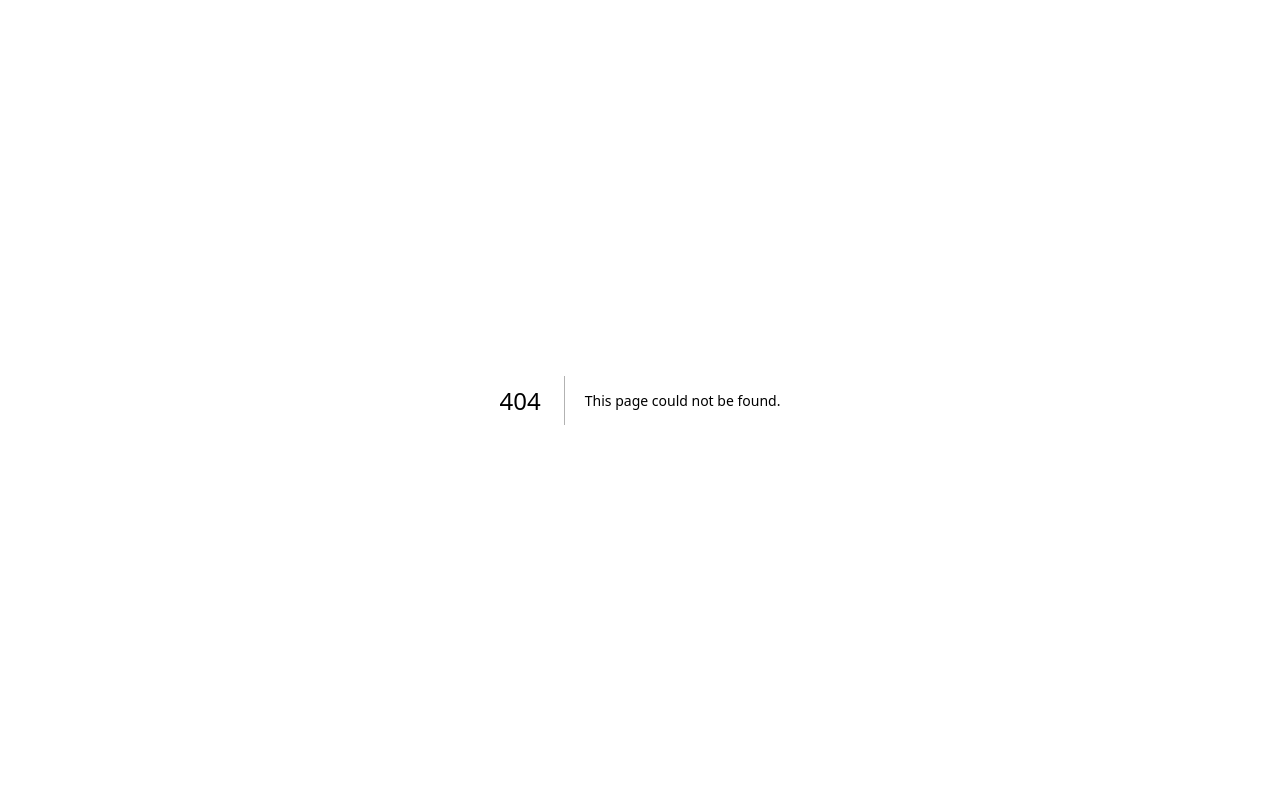
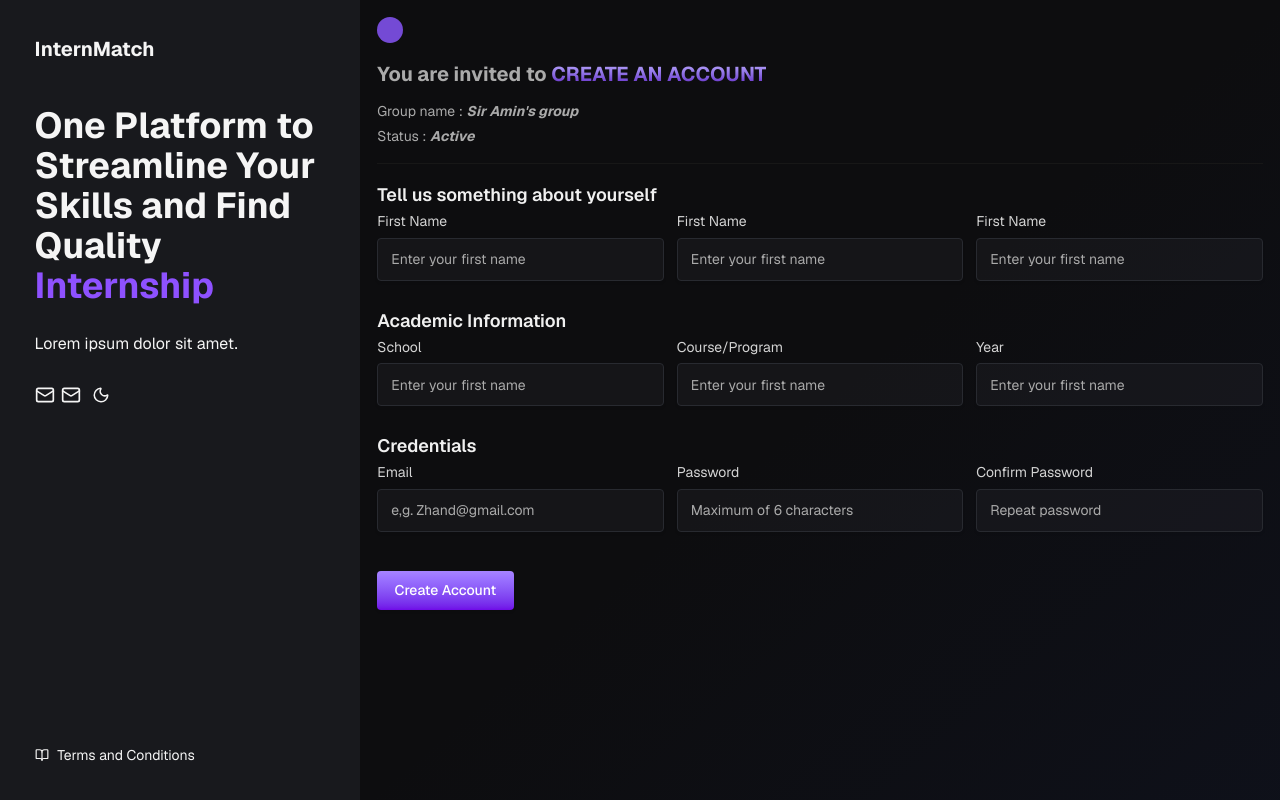
Before and after one commit to rara-wosho/capstone-internmatch, a Next.js app: page /invite/1 in a window 1280 px wide. Before the commit this address had no page. Built offline with nearby package versions, Linux system fonts and the light colour scheme.

Commit message:
added invite page

```diff
--- a/src/app/globals.css
+++ b/src/app/globals.css
@@ -70,7 +70,8 @@
 } */
 
 .dark {
-    --background: rgb(11, 11, 11);
+    /* original is 11 11 11 */
+    --background: rgb(13, 13, 15);
     --foreground: oklch(0.9551 0 0);
     --card: rgb(24, 25, 29);
     --card-foreground: oklch(0.9551 0 0);
--- /dev/null
+++ b/src/app/invite/[groupId]/page.jsx
@@ -0,0 +1,131 @@
+import { ThemeToggler } from "@/components/theme-toggler";
+import FormLabel from "@/components/ui/FormLabel";
+import { Input } from "@/components/ui/input";
+import PrimaryGradientText from "@/components/ui/PrimaryGradientText";
+import SubmitButton from "@/components/ui/SubmitButton";
+import { BookOpen, Mail } from "lucide-react";
+import Link from "next/link";
+
+export default async function Page({ params }) {
+    const { groupId } = await params;
+    return (
+        <div className="min-h-screen flex">
+            <aside className="hidden lg:flex overflow-hidden w-[360px] bg-primary dark:bg-card p-8 flex-col relative isolate">
+                <div className="w-[560px] aspect-square rounded-full dark:bg-violet-500/0 bg-violet-400/40 absolute -z-10 -top-[15rem] -left-[12rem]"></div>
+                <div className="w-[100px] aspect-square rounded-full dark:bg-violet-500/0 bg-violet-400/30 absolute -z-10 bottom-[11.5rem] right-[1rem]"></div>
+                <div className="w-[290px] aspect-square rounded-full dark:bg-violet-500/0 bg-violet-400/40 absolute -z-10 -bottom-[8rem] -right-[6rem]"></div>
+
+                <Link
+                    href="/"
+                    className="font-bold text-xl mb-10 text-neutral-100"
+                >
+                    InternMatch
+                </Link>
+                <h1 className="text-4xl font-bold text-neutral-100">
+                    One Platform to Streamline Your Skills and Find Quality
+                    <span className="dark:text-violet-500"> Internship</span>
+                </h1>
+
+                <p className="my-6 text-neutral-100">
+                    Lorem ipsum dolor sit amet.
+                </p>
+                <div className="flex items-center gap-1.5 text-neutral-100">
+                    <Link href="/mailto:raeldevprojects@gmail.com">
+                        <Mail size={20} />
+                    </Link>
+                    <Link href="/mailto:raeldevprojects@gmail.com">
+                        <Mail size={20} />
+                    </Link>
+                    <ThemeToggler />
+                </div>
+
+                <div className="mt-auto">
+                    <Link
+                        href="/terms-conditions"
+                        className="text-sm text-neutral-100 flex items-center gap-2 hover:text-accent-foreground"
+                    >
+                        <BookOpen size={14} /> Terms and Conditions
+                    </Link>
+                </div>
+            </aside>
+            <main className="p-3 md:p-4 grow bg-linear-to-br from-transparent to-blue-200/20 dark:to-blue-950/15 from-50%">
+                <div className="size-6 bg-primary rounded-full mb-4"></div>
+                <h4 className="font-bold text-xl text-muted-foreground mb-3">
+                    You are invited to{" "}
+                    <PrimaryGradientText>CREATE AN ACCOUNT</PrimaryGradientText>
+                </h4>
+                <p className="text-muted-foreground text-sm mb-1">
+                    Group name :{" "}
+                    <span className="font-bold italic">Sir Amin's group</span>
+                </p>
+                <p className="text-muted-foreground text-sm mb-3">
+                    Status : <span className="font-bold italic">Active</span>
+                </p>
+
+                <form className="pt-4 mt-4 border-t dark:border-neutral-900">
+                    <div className="mb-6">
+                        <h1 className="text-lg  text-secondary-foreground font-semibold">
+                            Tell us something about yourself
+                        </h1>
+                        <div className="grid grid-cols-1 sm:grid-cols-2  md:grid-cols-3 gap-3">
+                            <div>
+                                <FormLabel>First Name</FormLabel>
+                                <Input placeholder="Enter your first name" />
+                            </div>
+                            <div>
+                                <FormLabel>First Name</FormLabel>
+                                <Input placeholder="Enter your first name" />
+                            </div>
+                            <div>
+                                <FormLabel>First Name</FormLabel>
+                                <Input placeholder="Enter your first name" />
+                            </div>
+                        </div>
+                    </div>
+                    <div className="mb-6">
+                        <h1 className="text-lg  text-secondary-foreground font-semibold">
+                            Academic Information
+                        </h1>
+                        <div className="grid grid-cols-1 sm:grid-cols-2  md:grid-cols-3 gap-3">
+                            <div>
+                                <FormLabel>School</FormLabel>
+                                <Input placeholder="Enter your first name" />
+                            </div>
+                            <div>
+                                <FormLabel>Course/Program</FormLabel>
+                                <Input placeholder="Enter your first name" />
+                            </div>
+                            <div>
+                                <FormLabel>Year</FormLabel>
+                                <Input placeholder="Enter your first name" />
+                            </div>
+                        </div>
+                    </div>
+                    <div className="mb-6">
+                        <h1 className="text-lg  text-secondary-foreground font-semibold">
+                            Credentials
+                        </h1>
+                        <div className="grid grid-cols-1 sm:grid-cols-2  md:grid-cols-3 gap-3">
+                            <div>
+                                <FormLabel>Email</FormLabel>
+                                <Input placeholder="e,g. Zhand@gmail.com" />
+                            </div>
+                            <div>
+                                <FormLabel>Password</FormLabel>
+                                <Input placeholder="Maximum of 6 characters" />
+                            </div>
+                            <div>
+                                <FormLabel>Confirm Password</FormLabel>
+                                <Input placeholder="Repeat password" />
+                            </div>
+                        </div>
+                    </div>
+
+                    <div className="py-3">
+                        <SubmitButton>Create Account</SubmitButton>
+                    </div>
+                </form>
+            </main>
+        </div>
+    );
+}
--- a/src/components/sections/HeroSection.jsx
+++ b/src/components/sections/HeroSection.jsx
@@ -8,7 +8,7 @@
     return (
         <div className="min-h-screen flex flex-col items-center justify-center">
             <Wrapper className="flex flex-col items-center justify-center gap-y-8 px-4">
-                <p className="rounded-full flex items-center gap-1 bg-accent text-accent-foreground border border-accent-foreground/40 text-xs px-3 py-1">
+                <p className="rounded-full flex items-center gap-1 bg-accent text-accent-foreground border border-accent-foreground/40 text-xs px-3 py-1 translate-y-2">
                     <Sparkles size={12} /> New Startup
                 </p>
                 <h1 className="font-bold text-4xl md:text-[3.4rem] text-center max-w-4xl bg-linear-to-br from-neutral-600 dark:from-neutral-400 via-neutral-700 dark:via-neutral-200 to-neutral-600 bg-clip-text text-transparent">
```
